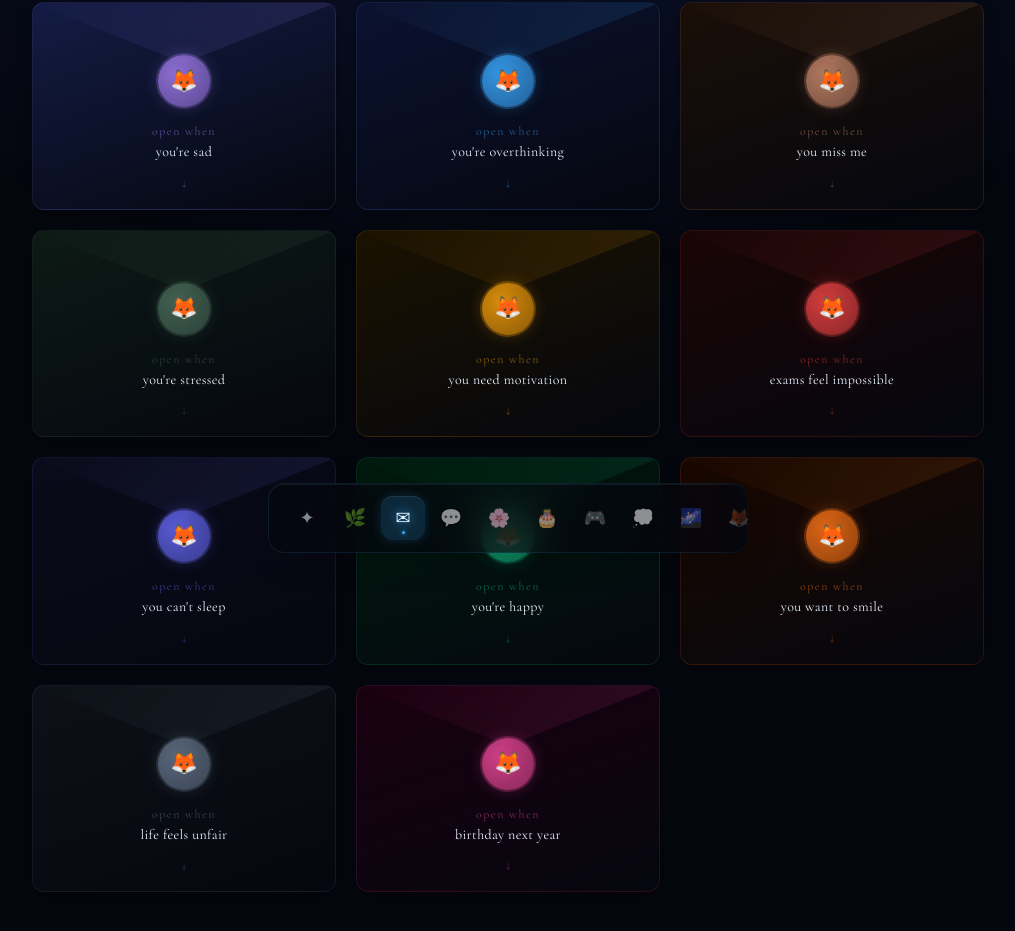
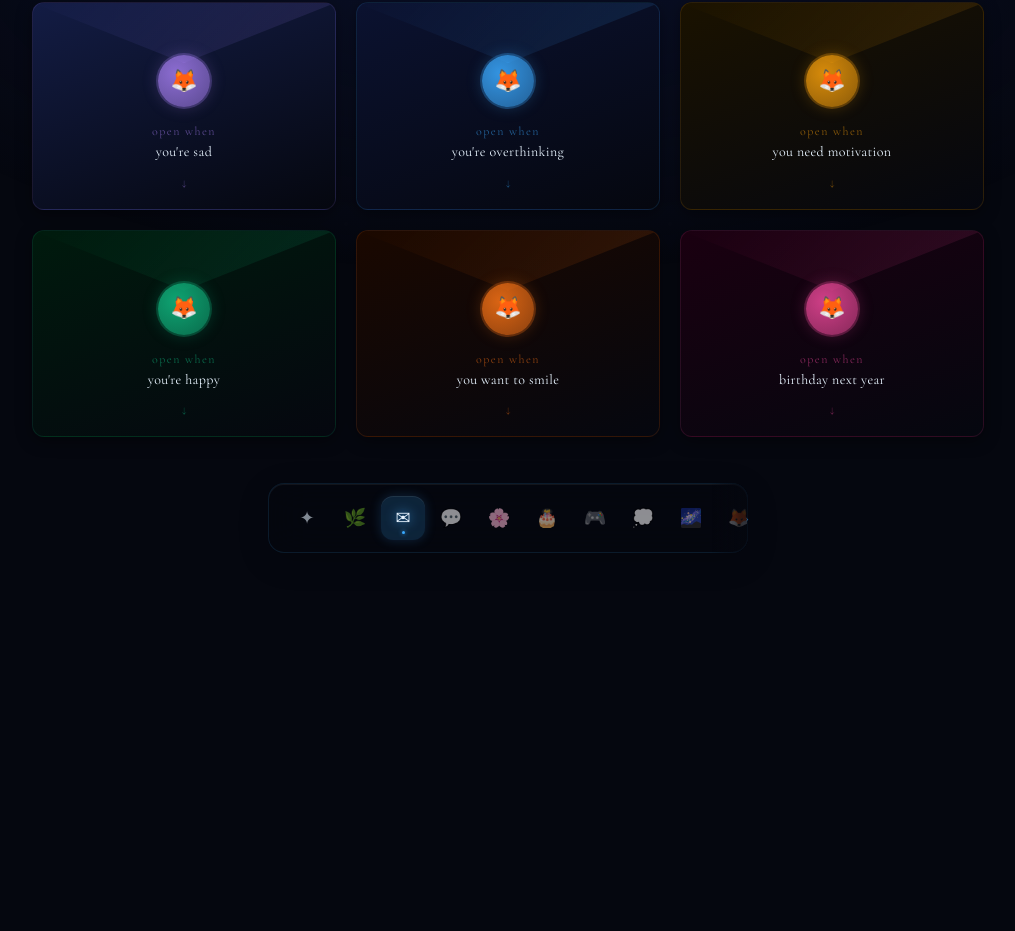
Before and after one commit to 0Vaibhav-Sinha0/twin, a Next.js app: page /letters in a window 1280 px wide. Shown: the part 223-1154 px from the top of the page, without its empty margins (132-1147 px from the left). After the commit the page ends 852 px from the top, so only its background shows below. Built offline with nearby package versions, Linux system fonts and the light colour scheme; a web font is replaced by a local one.

Commit message:
content: remove 5 letters from Open When section — miss me, exams feel impossible, you're stressed, can't sleep, life feels unfair. 6 remain: sad, overthinking, need motivation, happy, want to smile, birthday next year.

```diff
--- a/data/letters.ts
+++ b/data/letters.ts
@@ -38,34 +38,6 @@
     closing: "— the one person who out-talks your brain 🦊",
   },
   {
-    id: "l3",
-    condition: "Open when you miss me",
-    shortLabel: "you miss me",
-    sealColor: "#c9886b",
-    accentColor: "#1a0f08",
-    content: [
-      "Oh, so you finally admit it.",
-      "I'm kidding. Kind of. But also — I miss you too. Even when we just talked. There's a specific kind of missing that doesn't go away even when the person is close. That's the kind I feel.",
-      "You know what I think about sometimes? The very specific way you say certain things. The timing of when you send a voice note. The fact that you always have an opinion even when you claim not to.",
-      "Text me. Call me. Send a random meme that has nothing to do with anything. That's all I need. That's all this needs.",
-    ],
-    closing: "— missing you from approximately everywhere 🦊",
-  },
-  {
-    id: "l4",
-    condition: "Open when you're stressed",
-    shortLabel: "you're stressed",
-    sealColor: "#4a6b5a",
-    accentColor: "#0d1a15",
-    content: [
-      "List it. Whatever it is — all of it. In your head or on paper, just list everything that's piling up.",
-      "Now look at it. How many of those things are happening right now, in this exact moment? Probably very few. Stress is mostly future pain being felt in the present, and your brain is very good at making it feel urgent when it isn't.",
-      "You are capable of handling more than you think. I've watched you do it. But you can't do it all at once, and you don't have to.",
-      "One thing. Pick one thing. Do that. Then come back and tell me about it so I can tell you I told you so with love.",
-    ],
-    closing: "— your very calm, very unsolicited coach 🦊",
-  },
-  {
     id: "l5",
     condition: "Open when you need motivation",
     shortLabel: "you need motivation",
@@ -78,35 +50,6 @@
       "NEET. Med school. Whatever comes next. You are going to get there. Not because it's easy — because you are the kind of person who does hard things.",
     ],
     closing: "— the person betting everything on you 🦊",
-  },
-  {
-    id: "l6",
-    condition: "Open when exams feel impossible",
-    shortLabel: "exams feel impossible",
-    sealColor: "#ef4444",
-    accentColor: "#1a0505",
-    content: [
-      "First: close one tab. Just one. You don't need twelve things open.",
-      "Second: you have already studied more than you think. The knowledge is there. The panic is just louder than the knowledge right now.",
-      "The exam is not the definition of you. It is a measure of a moment in time, taken under imperfect conditions, with an imperfect nervous system, by an imperfect human who is doing their absolute best. The result doesn't capture who you are.",
-      "But here's the truth I also need you to hear: you've prepared. You've shown up. You've done the hard part repeatedly. Now it's just performance. You've rehearsed this. You know this.",
-      "Go drink water. Splash your face. Come back to the page. One question at a time.",
-    ],
-    closing: "— your biggest fan who also wants you to sleep 🦊",
-  },
-  {
-    id: "l7",
-    condition: "Open when you can't sleep",
-    shortLabel: "you can't sleep",
-    sealColor: "#6366f1",
-    accentColor: "#0a0b1a",
-    content: [
-      "You're awake again. It's that specific kind of awake — not alert, not energised, just unable to turn off.",
-      "Don't fight it. Lie there. Let your body rest even if your brain won't. The rest still counts. The stillness still counts.",
-      "If your mind is running — let it run somewhere gentle. Think about a conversation that made you laugh. Think about something you're looking forward to. Think about absolutely nothing and notice how hard that is.",
-      "And if none of that works — text me. I'm probably awake too. We can talk about nothing until one of us drifts off. That's what 2 AM is for.",
-    ],
-    closing: "— also awake, probably 🦊",
   },
   {
     id: "l8",
@@ -138,21 +81,6 @@
     closing: "— the one who thinks you're hilarious 🦊",
   },
   {
-    id: "l10",
-    condition: "Open when life feels unfair",
-    shortLabel: "life feels unfair",
-    sealColor: "#64748b",
-    accentColor: "#0d1117",
-    content: [
-      "It is. Sometimes it just is, and there's no reframe that makes that untrue.",
-      "You don't always need a lesson. You don't always need to find the silver lining. Sometimes things are just hard and unfair and that's allowed to be the whole truth of it for a while.",
-      "But here's what I also know: unfair doesn't mean permanent. It doesn't mean you're stuck. It doesn't mean this is what things will always look like.",
-      "You're allowed to be angry. You're allowed to be tired. You're allowed to say 'this isn't okay' without immediately following it with 'but I'll be fine.' You will be fine. But that's not the point right now.",
-      "The point right now is that I see you, and I think you're handling something really hard with more grace than you're giving yourself credit for.",
-    ],
-    closing: "— on your side, always 🦊",
-  },
-  {
     id: "l11",
     condition: "Open on your birthday next year",
     shortLabel: "birthday next year",
```
